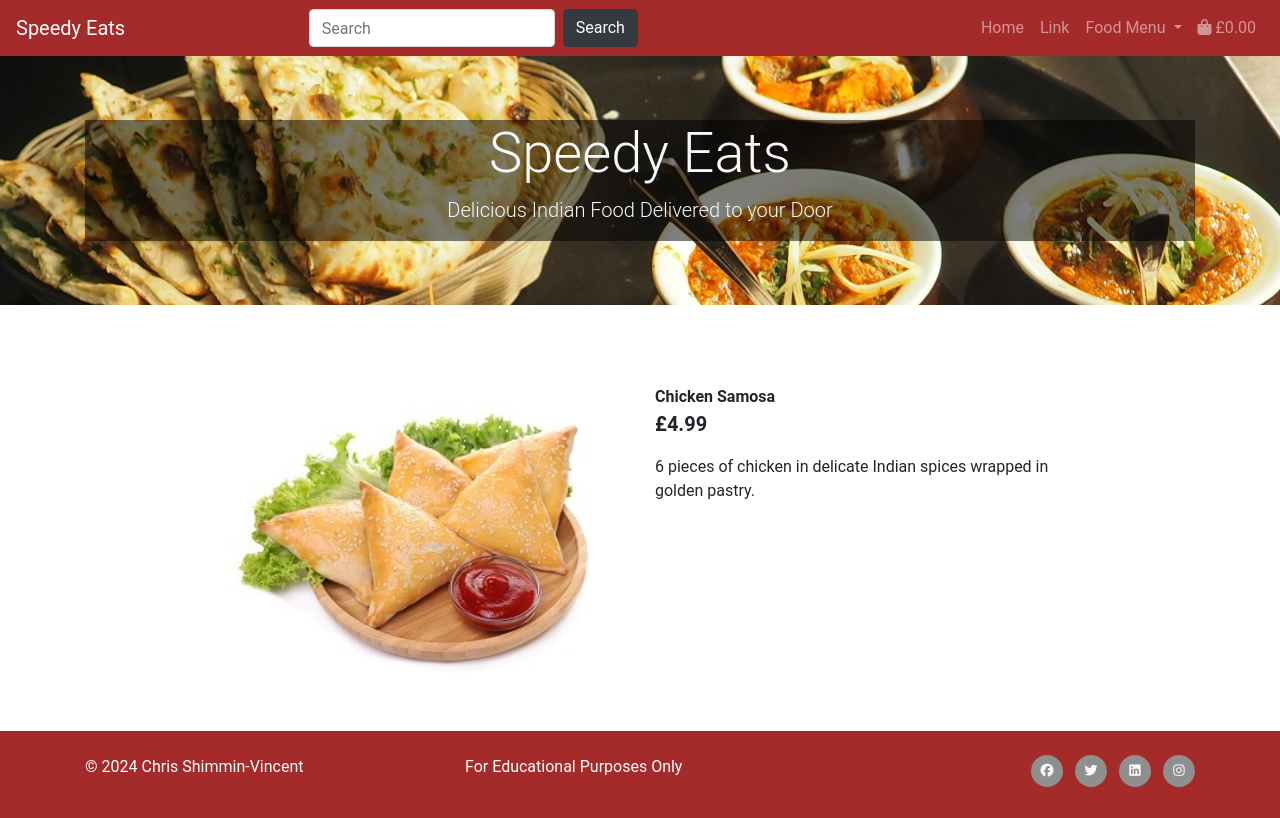
After one commit to cshimvin/speedy-eats-ms4, a Django app: page /products/1 in a window 1280 px wide. The commit adds this page. Run offline with Django 3.2, Linux system fonts and the light colour scheme; data comes from the database, SQL or seed files in the repository; some libraries are stand-ins or nearby versions.

Commit message:
Add product detail page and resize images consistently

```diff
--- /dev/null
+++ b/products/templates/products/product_detail.html
@@ -0,0 +1,32 @@
+{% extends "base.html" %}
+{% load static %}
+
+{% block page_header %}
+{% endblock %}
+
+{% block content %}
+<div class="container-fluid">
+    <div class="row">
+        <div class="col-12 col-md-6 col-lg-4 offset-lg-2">
+            <div class="image-container my-5">
+                {% if product.image %}
+                    <a href="{{ product.image.url }}" target="_blank">
+                        <img class="card-img-top img-fluid" src="{{ product.image.url }}" alt="{{ product.name }}">
+                    </a>
+                    {% else %}
+                    <a href="">
+                        <img class="card-img-top img-fluid" src="{{ MEDIA_URL }}noimage.png" alt="{{ product.name }}">
+                    </a>
+                {% endif %}
+            </div>
+        </div>
+        <div class="col-12 col-md-6 col-lg-4">
+            <div class="product-details-container mb-5 mt-md-5">
+                <p class="mb-0"><strong>{{ product.name }}</strong></p>
+                <p class="lead mb-0 text-left font-weight-bold">£{{ product.price }}</p>
+                <p class="mt-3">{{ product.description }}</p>
+            </div>
+        </div>
+    </div>
+</div>
+{% endblock %}
--- a/products/urls.py
+++ b/products/urls.py
@@ -2,5 +2,6 @@
 from . import views
 
 urlpatterns = [
-    path('', views.all_products, name='products')
+    path('', views.all_products, name='products'),
+    path('<product_id>', views.product_detail, name='product_detail'),
 ]
--- a/products/views.py
+++ b/products/views.py
@@ -1,9 +1,10 @@
 from django.shortcuts import render
+from django.shortcuts import get_object_or_404
 from .models import Product
 
 
 def all_products(request):
-    """ A view to show all products, including sorting and search queries """
+    """ A view to show all food items, including sorting and search queries """
 
     products = Product.objects.all()
 
@@ -12,3 +13,15 @@
     }
 
     return render(request, 'products/products.html', context)
+
+
+def product_detail(request, product_id):
+    """ A view to show details of a specific food item """
+
+    product = get_object_or_404(Product, pk=product_id)
+
+    context = {
+        'product': product,
+    }
+
+    return render(request, 'products/product_detail.html', context)
--- a/templates/base.html
+++ b/templates/base.html
@@ -52,7 +52,7 @@
             </ul>
               <ul class="navbar-nav ml-auto">
               <li class="nav-item">
-              <a class="nav-link" href="#">Home</a>
+              <a class="nav-link" href="{% url 'home' %}">Home</a>
             </li>
             <li class="nav-item">
               <a class="nav-link" href="#">Link</a>
@@ -62,7 +62,7 @@
                 Food Menu
               </a>
               <div class="dropdown-menu" aria-labelledby="navbarDropdown">
-                <a class="dropdown-item" href="#">All Menu Items</a>
+                <a class="dropdown-item" href="{% url 'products' %}">All Menu Items</a>
                 <div class="dropdown-divider"></div>
                 <a class="dropdown-item" href="#">Starters</a>
                 <a class="dropdown-item" href="#">Mains</a>
```
Also changed, not shown: products/templates/products/products.html (+51 -15 lines), media/chicken-korma.jpg, media/garlic-naan-bread.jpg, media/noimage.png (added), media/raspberry-tart.jpg, media/samosa.jpg.
